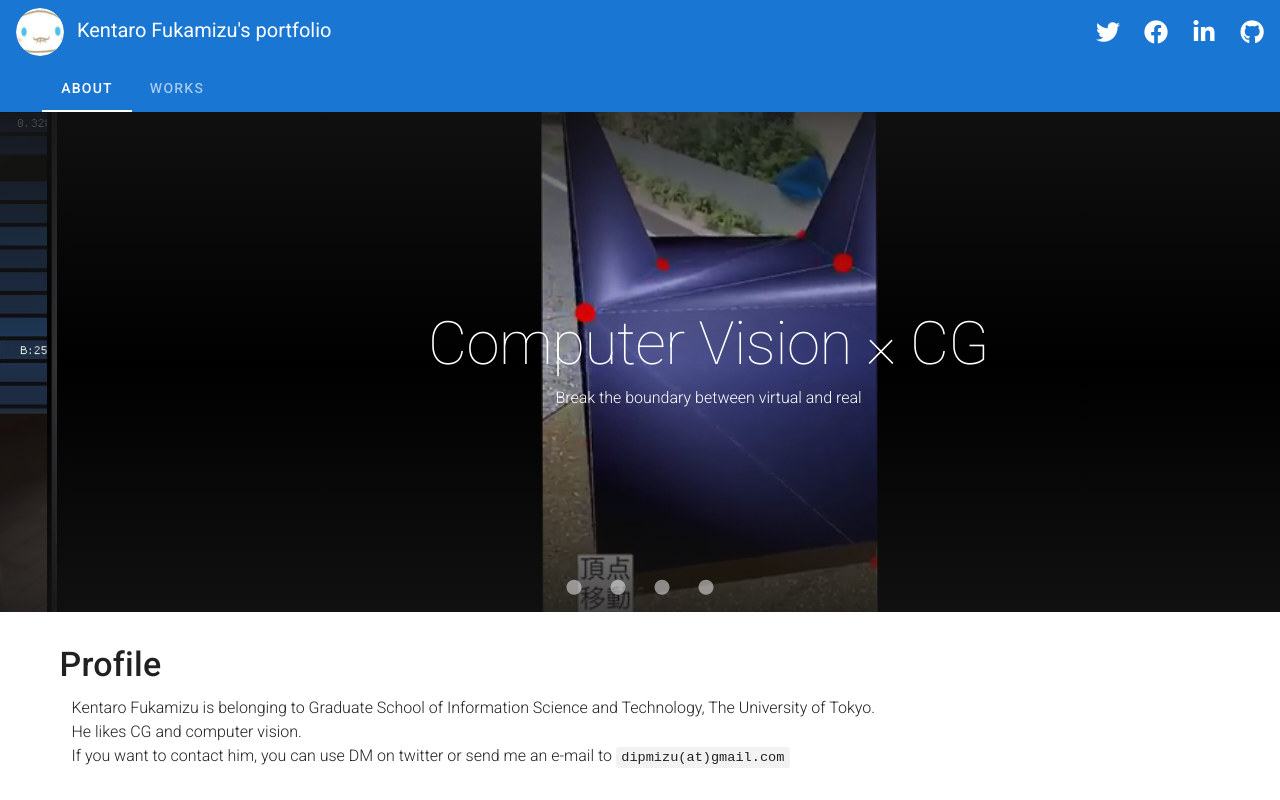
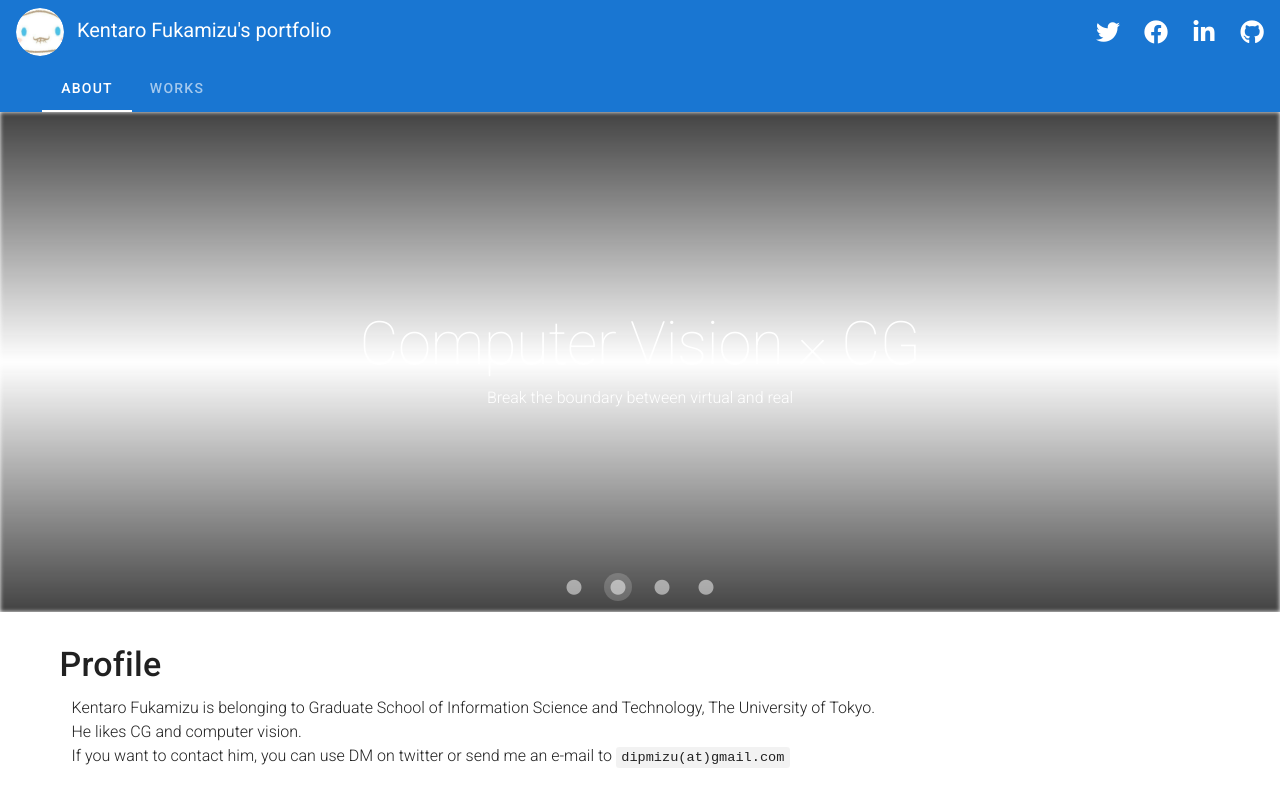
Before and after one commit to dipmizu914/portfolio, a Vue app: page / in a window 1280 px wide. Shown: the top 800 px of the page. Built offline with nearby package versions, Linux system fonts and the light colour scheme.

Commit message:
first commit

```diff
--- a/src/views/About.vue
+++ b/src/views/About.vue
@@ -1,7 +1,7 @@
 <template>
   <div>
 
-    <v-carousel cycle height="500" hide-delimiter-background show-arrows-on-hover interval="3">
+    <v-carousel cycle height="500" hide-delimiter-background show-arrows-on-hover interval="3000">
       <v-carousel-item v-for="(item,i) in items" :key="i" :src="item.src"
         gradient="to bottom, rgba(20,20,20,0.8),rgba(200,200,200,.0), rgba(20,20,20,0.8)">
 
```
Also changed, not shown: 5 other files (tests, documents, lock files or other folders).
